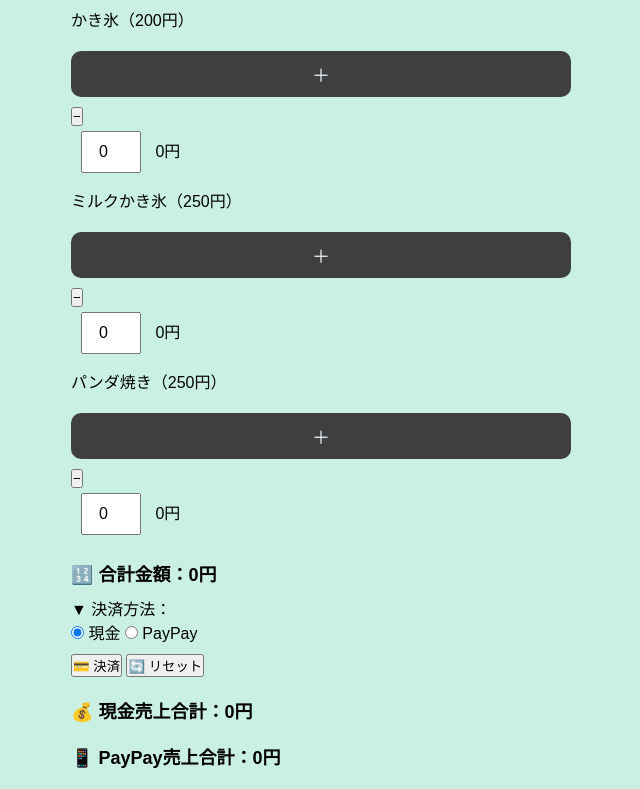
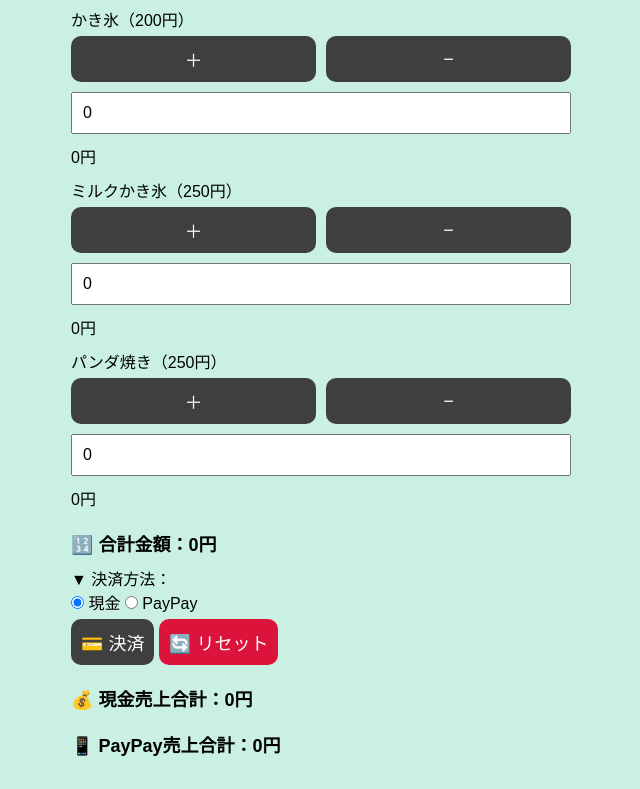
Before and after one commit to fukunyan1219/kakigori, a plain HTML site: page index.html in a window 1280 px wide. Shown: the part 69-858 px from the top of the page, without its empty margins (319-959 px from the left). Drawn offline with Linux system fonts and the light colour scheme.

Commit message:
Update style.css

```diff
--- a/style.css
+++ b/style.css
@@ -15,34 +15,43 @@ body {
   max-width: 500px;
 }
 
-.add-btn {
+.info {
+  margin: 10px 0 5px 0;
+  font-size: 16px;
+}
+
+.btn-group {
+  display: flex;
+  gap: 10px;
+  margin-bottom: 10px;
+}
+
+.sub-btn, .add-btn, .action-btn {
   font-size: 18px;
-  padding: 10px 20px;
-  margin: 10px 0;
-  width: 100%;
+  padding: 10px;
+  flex: 1;
   background-color: rgb(63, 63, 63);
-  color: aliceblue;
+  color: white;
   border: none;
   border-radius: 10px;
-  cursor: pointer;
 }
 
+
+
 .count-input {
-  display: inline-block;
+  display: block;
+  width: 100%;
+  font-size: 16px;
   padding: 10px;
-  font-size: 16px;
-  width: 60px;
-  text-align: center;
-  margin: 5px 10px;
-}
-
-.info {
-  margin: 10px 0;
-  font-size: 16px;
+  margin-bottom: 10px;
 }
 
 .grand-total {
   font-size: 18px;
+  font-weight: bold;
   margin-top: 20px;
-  font-weight: bold;
 }
+
+.action-btn.reset {
+  background-color: crimson;
+}
```
